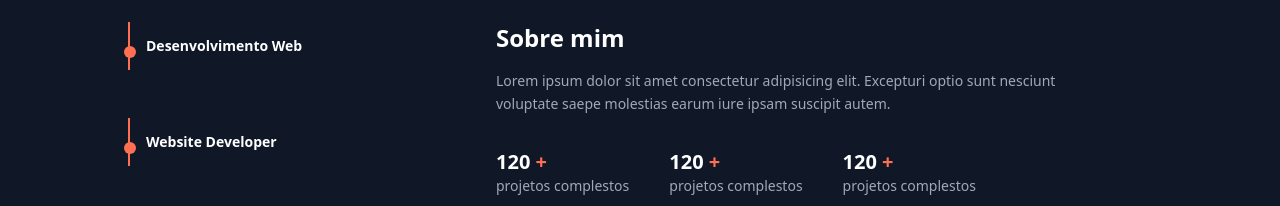
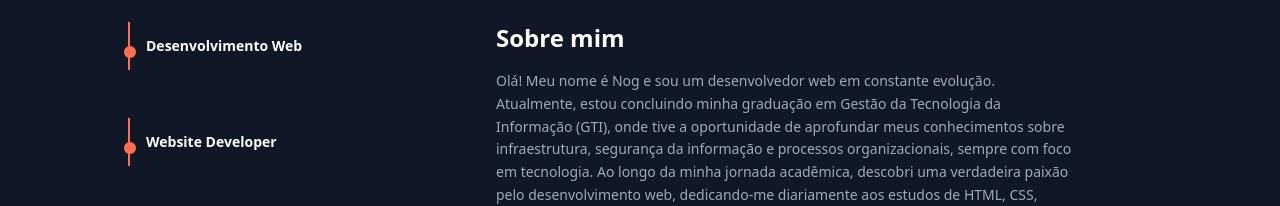
Before and after one commit to GabrielDS10/Portifolio-React, a React (Vite) app: page / in a window 1280 px wide. Shown: the part 630-836 px from the top of the page. Built offline with nearby package versions, Linux system fonts and the light colour scheme.

Commit message:
alterando text do about

```diff
--- a/src/components/about.jsx
+++ b/src/components/about.jsx
@@ -30,9 +30,15 @@ export default function About(){
         </div>
         <div className="md:col-span-2">
             <h3 className="text-2xl font-extrabold mb-4">Sobre mim</h3>
-            <p className="text-xs sm:text-sm text-[#a0a9b8] mb-8 max-w-xl leading-relaxed">Lorem ipsum dolor sit amet consectetur adipisicing elit.
-             Excepturi optio sunt nesciunt voluptate saepe molestias earum iure ipsam suscipit autem.
-             </p>
+            <p className="text-xs sm:text-sm text-[#a0a9b8] mb-8 max-w-xl leading-relaxed">Olá! Meu nome é Nog e sou um desenvolvedor web em constante evolução. Atualmente, estou concluindo minha graduação em Gestão da Tecnologia da Informação (GTI), onde tive a oportunidade de aprofundar meus conhecimentos sobre infraestrutura, segurança da informação e processos organizacionais, sempre com foco em tecnologia.
+            Ao longo da minha jornada acadêmica, descobri uma verdadeira paixão pelo desenvolvimento web, dedicando-me diariamente aos estudos de HTML, CSS, JavaScript e tecnologias de backend como Node.js. Estou sempre buscando aprender novas ferramentas e metodologias que me ajudem a criar soluções completas e eficientes.
+
+            Meu principal objetivo profissional é me tornar um desenvolvedor full-stack, capaz de atuar em todas as camadas do desenvolvimento de software, desde a criação de interfaces intuitivas até a construção de sistemas robustos no servidor.
+
+            Sou movido pela curiosidade, pelo desejo constante de aprender e pela satisfação em transformar ideias em produtos reais que possam impactar positivamente a vida das pessoas.
+
+            Seja bem-vindo ao meu portfólio e sinta-se à vontade para conhecer meus projetos!
+                                    </p>
              <div className="flex space-x-10 text-xs sm:text-sm font-semibold max-w-xl">
                 <div>
                     <p className="text-white text-lg sm:text-xl">120
```
